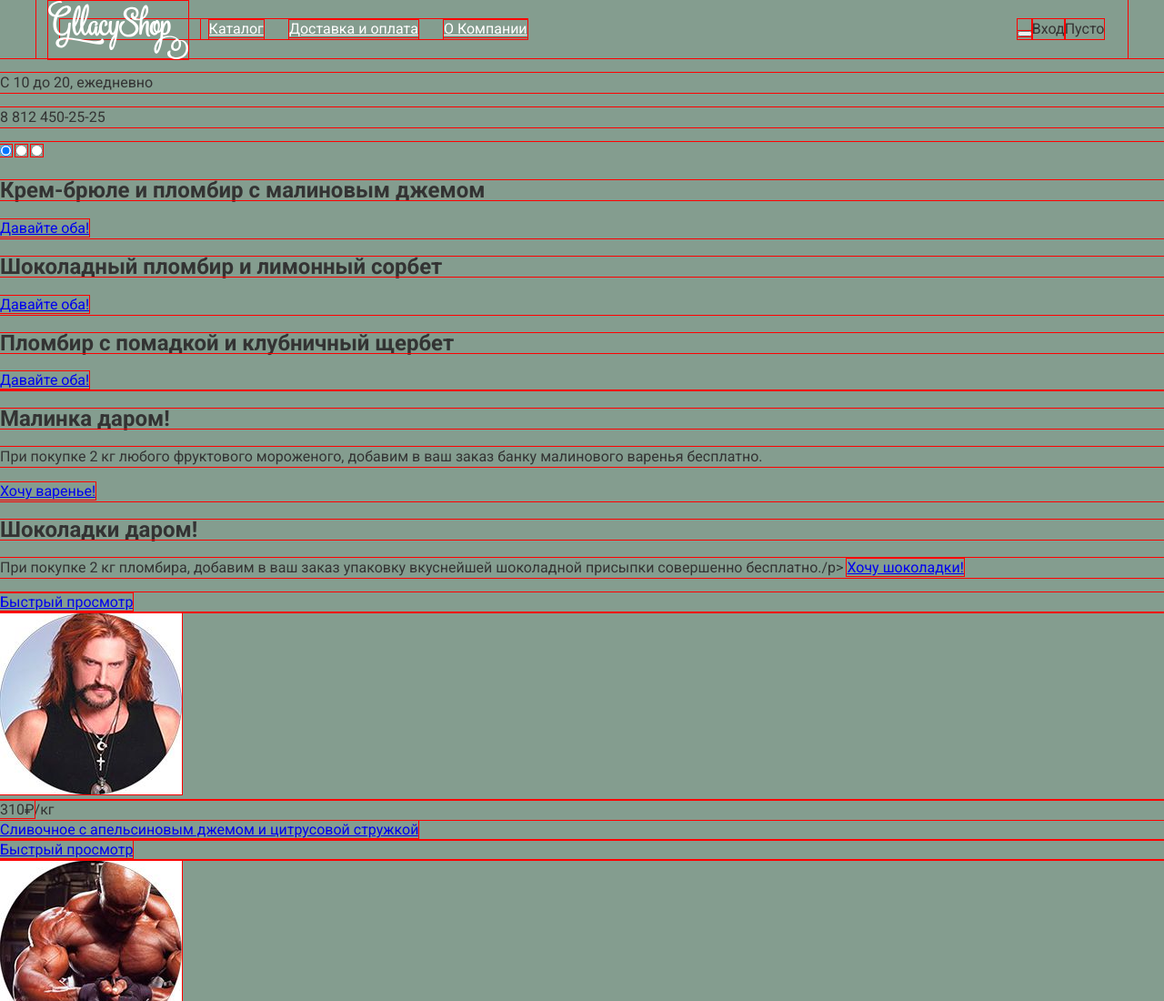
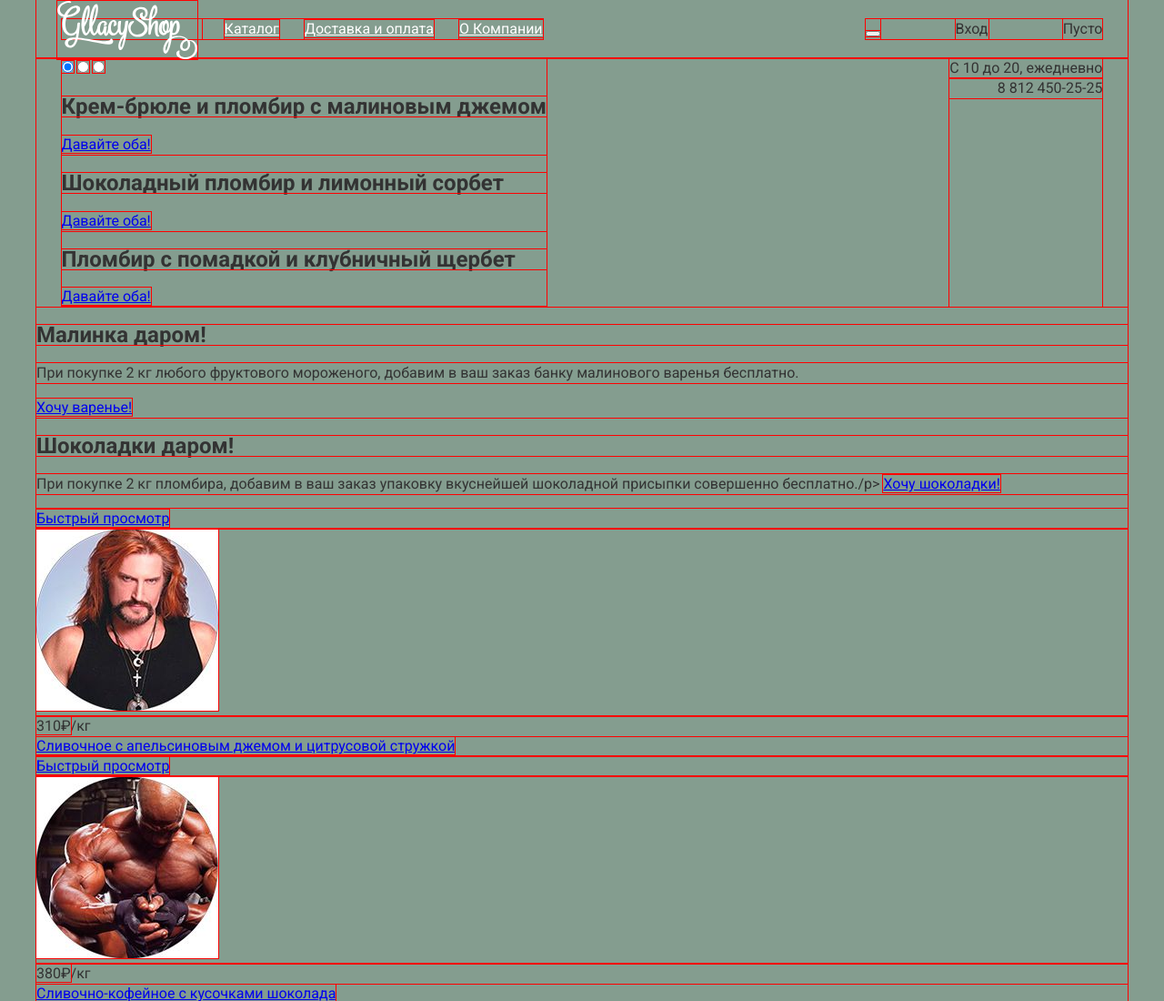
Before and after one commit to MammaSonnim/124052-gllacy, a plain HTML site: page index.html in a window 1280 px wide. Shown: the top 1100 px of the page at 91% size. Drawn offline with Linux system fonts and the light colour scheme.

Commit message:
iss04 make layout for page-content-wrap, fix structure, fix mixins

```diff
--- a/index.html
+++ b/index.html
@@ -8,8 +8,8 @@
   <link href='https://fonts.googleapis.com/css?family=Roboto:700,400,500,900&subset=cyrillic-ext' rel='stylesheet' type='text/css'>
 </head>
 <body>
+<div class="page-wrap">
   <header class="page-header">
-    <div class="page-header__inner">
       <div class="page-header__col">
         <div class="page-header__logo-wrap"><img src="./img/logo.svg" alt="Gllacy Shop" class="page-header__logo-img" width="154" height="64"></div>
         <nav class="page-header__nav-wrap page-nav">
@@ -34,6 +34,7 @@
         </nav>
       </div>
       <div class="page-header__col">
+        <div class="page-header__actions-wrap">
           <div class="search">
             <form action="/echo" class="search__form">
               <input class="search__input" type="search" placeholder="Что ищем?">
@@ -84,11 +85,8 @@
         </div>
       </div>
   </header>
-  <main class="index-content">
-    <section class="schedule">
-      <p class="schedule__time">С 10 до 20, ежедневно</p>
-      <p class="schedule__phone">8 812 450-25-25</p>
-    </section>
+  <main class="page-content">
+    <div class="page-content__wrap">
       <section class="slider">
       <input class="slider__input slider__input--1" id="input-1" name="input" type="radio" checked>
       <input class="slider__input slider__input--2" id="input-2" name="input" type="radio">
@@ -115,6 +113,12 @@
         <label class="slider__control slider__control--3" for="input-3"></label>
       </div>
     </section>
+      <div class="schedule">
+        <p class="schedule__time">С 10 до 20, ежедневно</p>
+        <p class="schedule__phone">8 812 450-25-25</p>
+      </div>
+    </div>
+
     <div class="banners">
       <section class="banners__item banner">
         <h2 class="banner__title">Малинка даром!</h2>
@@ -232,5 +236,6 @@
       <button class="modal-contact__btn btn" type="submit" name="send">Отправить</button>
     </form>
   </div>
+</div>
 </body>
 </html>
--- a/scss/_mixins.scss
+++ b/scss/_mixins.scss
@@ -1,8 +1,16 @@
 @mixin center {
+  max-width: $w_max;
+  margin: 0 auto;
+}
+
+@mixin add-p {
   box-sizing: border-box;
-  max-width: 1200px;
-  margin: 0 auto;
-  padding: 0 2%;
+  padding: 0 2.3%;
+}
+
+@mixin clear-mp {
+  margin: 0;
+  padding: 0;
 }
 
 @mixin clear-list {
--- a/scss/_variables.scss
+++ b/scss/_variables.scss
@@ -41,3 +41,8 @@ $lh_base: 22px;
 $fw_base: 400;
 
 $font_base: $fw_base #{$fz_base}/#{$lh_base} $ff_base;
+
+//SIZE
+
+$w_max: 1200px;
+$w_min: 900px;
--- a/scss/components/_base.scss
+++ b/scss/components/_base.scss
@@ -1,5 +1,5 @@
 body {
-  min-width: 900px;
+  min-width: $w_min;
   font: $font_base;
   color: $c_text_base;
   background-color: $bg_page_green;
--- /dev/null
+++ b/scss/components/_page-content.scss
@@ -0,0 +1,7 @@
+.page-content {
+  &__wrap {
+    display: flex;
+    justify-content: space-between;
+    @include add-p;
+  }
+}
--- a/scss/components/_page-header.scss
+++ b/scss/components/_page-header.scss
@@ -1,11 +1,9 @@
 .page-header {
-  &__inner {
-    display: flex;
-    justify-content: space-between;
-    align-items: center;
-    min-height: 64px;
-    @include center;
-  }
+  @include add-p;
+  display: flex;
+  justify-content: space-between;
+  align-items: center;
+  min-height: 64px;
 
   &__col {
     display: flex;
@@ -15,19 +13,21 @@
     position: relative;
     display: block;
     width: 154px;
-    margin-right: 10px;
+    margin-right: 25px;
   }
   &__logo-img {
     position: absolute;
     top: -20px;
-    left: -13px;
+    left: -5px;
   }
 
   &__nav-wrap {
     width: 350px;
   }
 
-  &__actions {
+  &__actions-wrap {
     display: flex;
+    justify-content: space-between;
+    width: 260px;
   }
 }
--- /dev/null
+++ b/scss/components/_page-wrap.scss
@@ -0,0 +1,3 @@
+.page-wrap {
+  @include center;
+}
--- /dev/null
+++ b/scss/components/_schedule.scss
@@ -0,0 +1,6 @@
+.schedule {
+  text-align: right;
+  & p {
+    @include clear-mp;
+  }
+}
--- a/scss/style.scss
+++ b/scss/style.scss
@@ -1,10 +1,16 @@
 @import
   'variables',
   'mixins',
+  //base
   'components/base',
+  'components/page-wrap',
   'components/btn',
+  //header
   'components/page-header',
   'components/page-nav',
   'components/search',
   'components/login',
-  'components/cart';
+  'components/cart',
+  //content
+  'components/page-content',
+  'components/schedule';
```
Also changed, not shown: catalog.html (+10 -6 lines), css/components/_page-content.css (added), css/style.css, css/style.min.css, scss/components/_page-footer.scss (added), 1 other file. Lines whose indentation alone changed are shown as unchanged.
